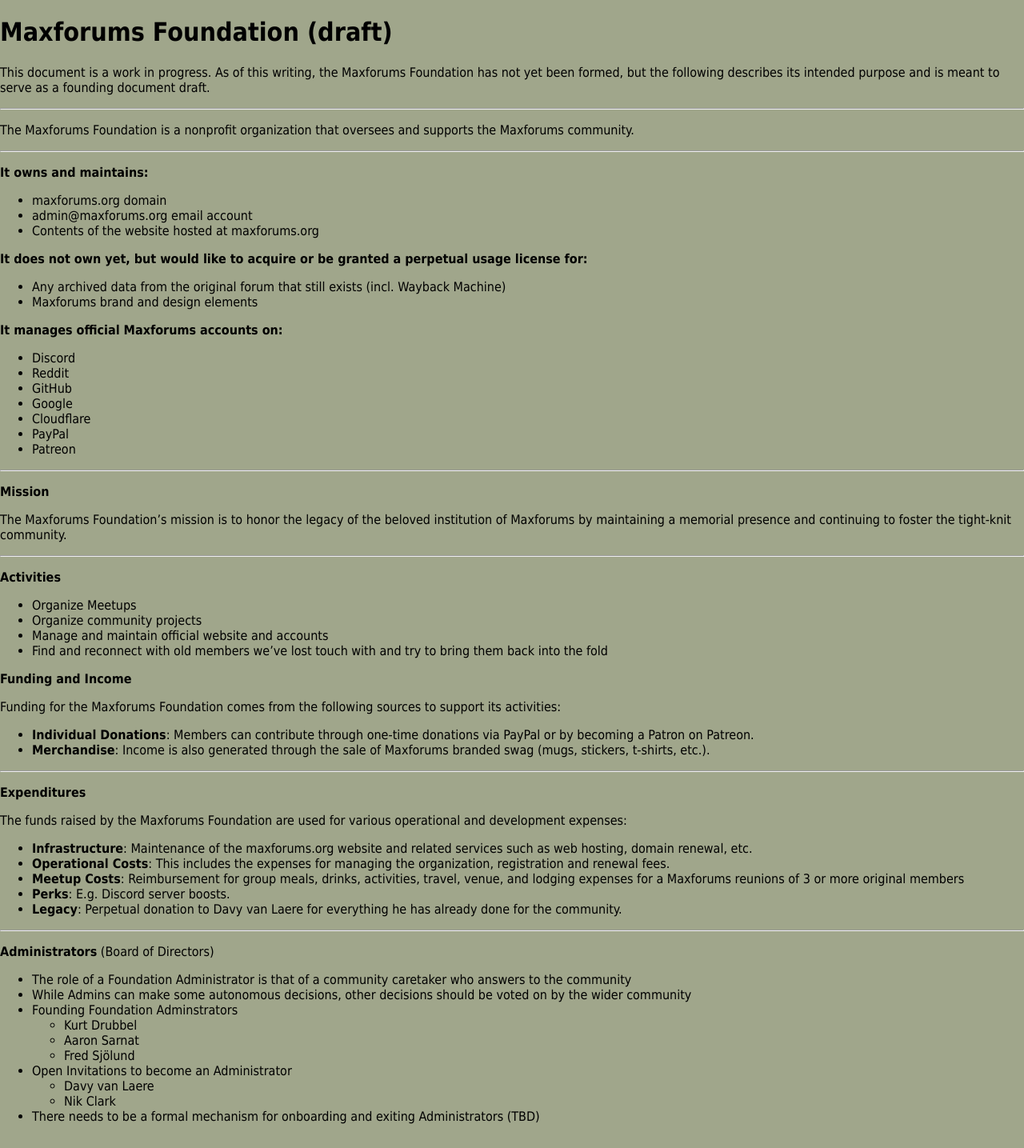
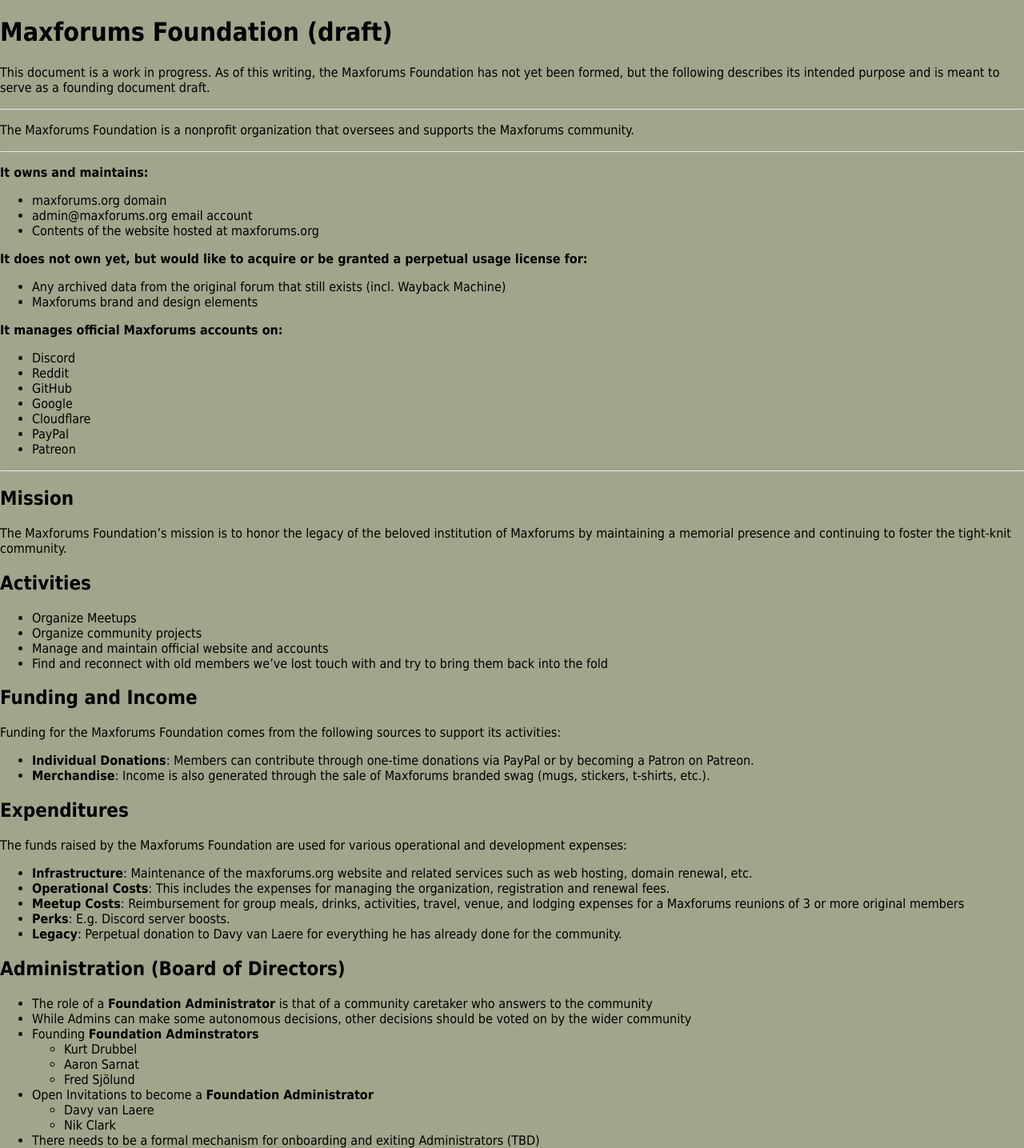
Before and after one commit to maxforums/maxforums.org, a Jekyll site: the page built from foundation.md, in a window 1280 px wide. Shown: the whole page at 80% size. Built offline with Jekyll 4.4.1, drawn with Linux system fonts in a browser that asks for light colours; our own code applies the rules of GitHub Pages for plain Markdown files; before the commit the page ends 1405 px from its top, so only the background shows below that.

Commit message:
Update foundation.md

```diff
--- a/foundation.md
+++ b/foundation.md
@@ -28,27 +28,23 @@
 
 ---
 
-**Mission**
+## Mission
 
 The Maxforums Foundation's mission is to honor the legacy of the beloved institution of Maxforums by maintaining a memorial presence and continuing to foster the tight-knit community.
 
----
-
-**Activities**
+## Activities
 - Organize Meetups
 - Organize community projects
 - Manage and maintain official website and accounts
 - Find and reconnect with old members we've lost touch with and try to bring them back into the fold
 
-**Funding and Income**
+## Funding and Income
 
 Funding for the Maxforums Foundation comes from the following sources to support its activities:
 - **Individual Donations**: Members can contribute through one-time donations via PayPal or by becoming a Patron on Patreon.
 - **Merchandise**: Income is also generated through the sale of Maxforums branded swag (mugs, stickers, t-shirts, etc.).
 
----
-
-**Expenditures**
+## Expenditures
 
 The funds raised by the Maxforums Foundation are used for various operational and development expenses:
 - **Infrastructure**: Maintenance of the maxforums.org website and related services such as web hosting, domain renewal, etc.
@@ -57,16 +53,14 @@
 - **Perks**: E.g. Discord server boosts.
 - **Legacy**: Perpetual donation to Davy van Laere for everything he has already done for the community.
 
----
-
-**Administrators** (Board of Directors)
-- The role of a Foundation Administrator is that of a community caretaker who answers to the community
+## Administration (Board of Directors)
+- The role of a **Foundation Administrator** is that of a community caretaker who answers to the community
 - While Admins can make some autonomous decisions, other decisions should be voted on by the wider community
-- Founding Foundation Adminstrators
+- Founding **Foundation Adminstrators**
     - Kurt Drubbel
     - Aaron Sarnat
     - Fred Sjölund
-- Open Invitations to become an Administrator
+- Open Invitations to become a **Foundation Administrator**
     - Davy van Laere
     - Nik Clark
 - There needs to be a formal mechanism for onboarding and exiting Administrators (TBD)
```
